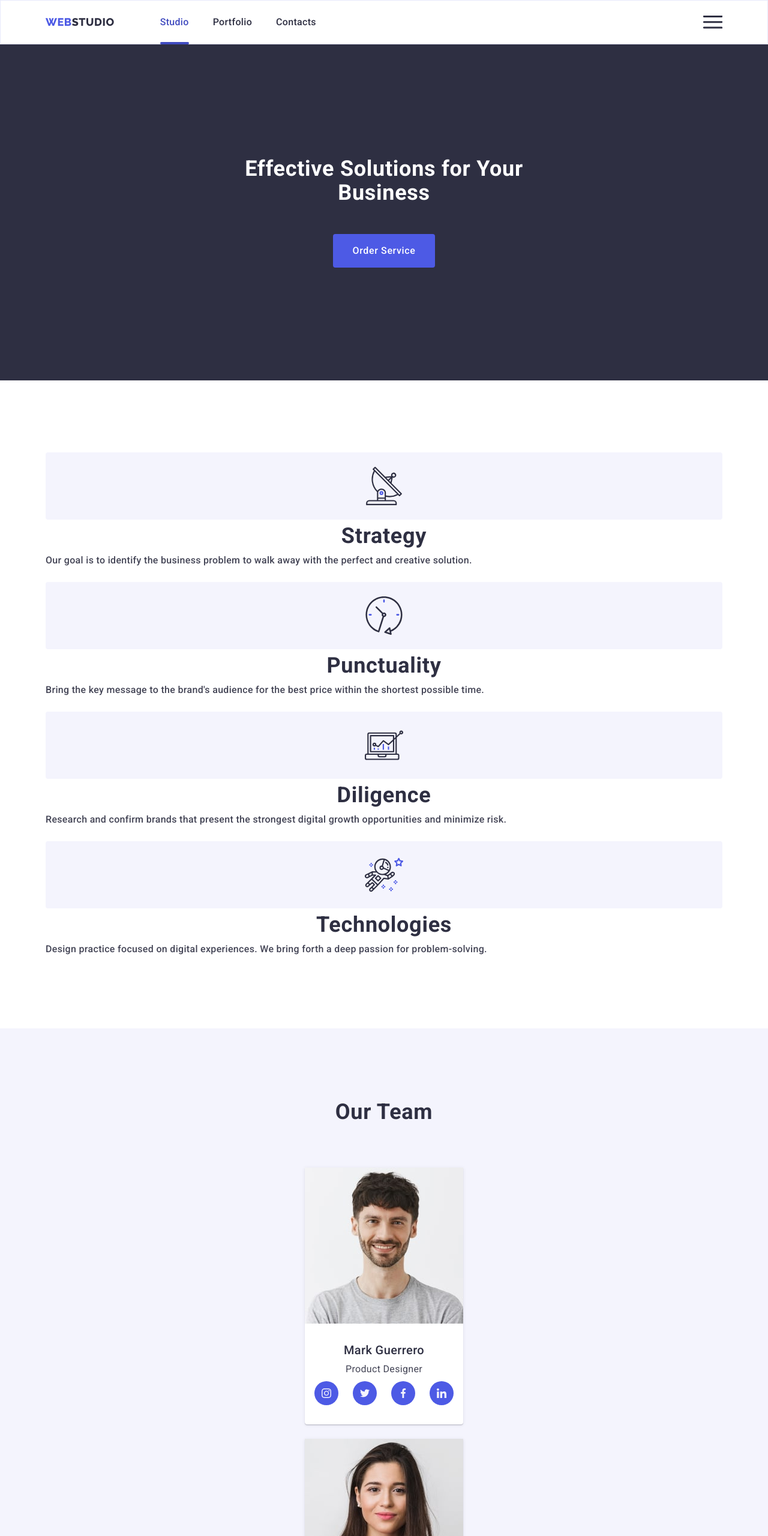
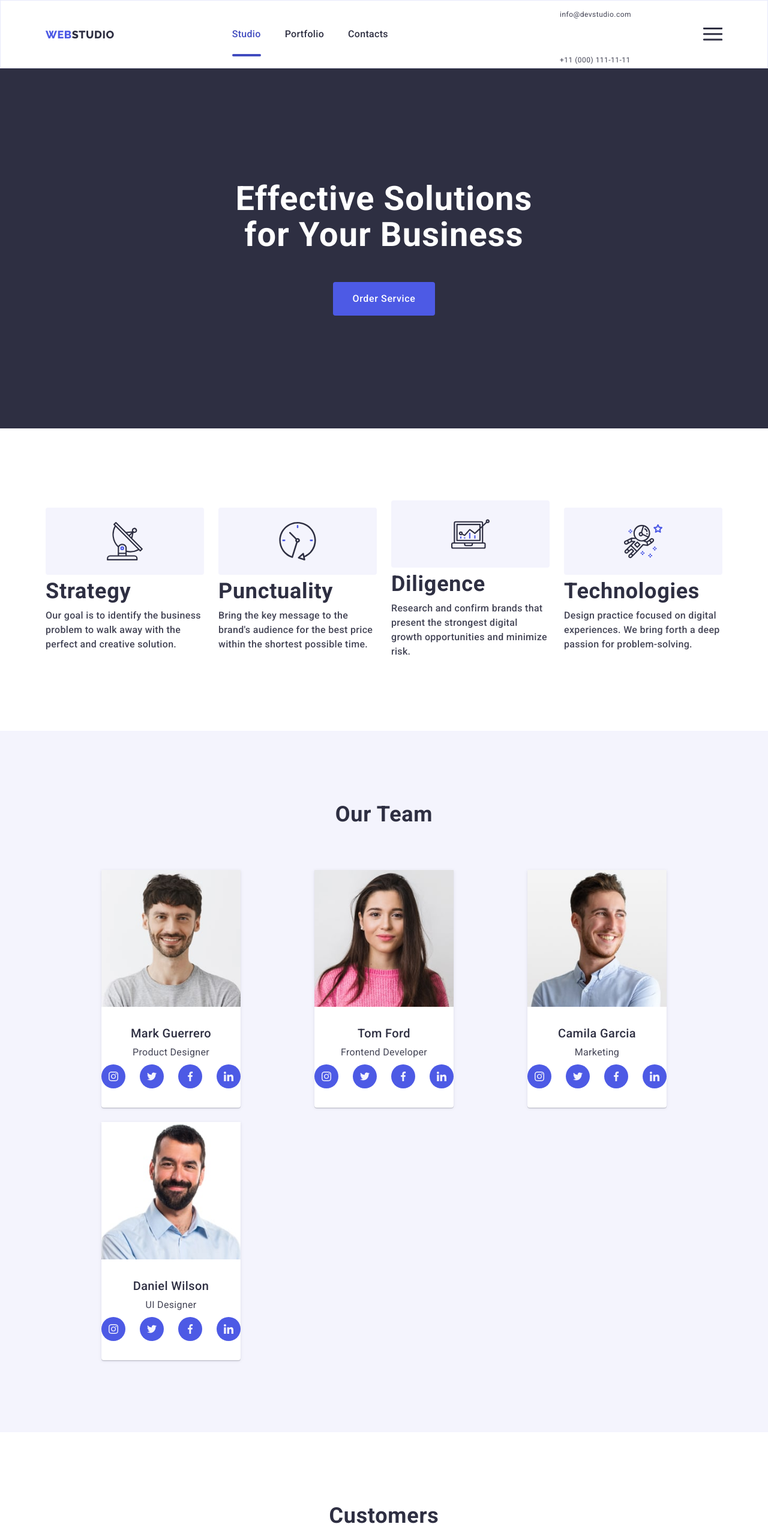
Before and after one commit to slonic32/goit-markup-hw-06, a plain HTML site: page index.html in a window 1280 px wide. Shown: the top 2560 px of the page at 60% size. Drawn offline with nearby package versions, Linux system fonts and the light colour scheme.

Commit message:
add header, hero, solution, team section at 768px

```diff
--- a/css/styles.css
+++ b/css/styles.css
@@ -68,6 +68,12 @@ fieldset {
   padding: 0 16px;
 }
 
+@media (min-width: 768px) {
+  .container {
+    max-width: 768px;
+  }
+}
+
 .visually-hidden {
   position: absolute;
   width: 1px;
@@ -166,6 +172,16 @@ button {
   color: var(--color-Navy-blue);
 }
 
+.header-border {
+  min-width: 100%;
+  background: var(--color-WHITE);
+  border: 1px solid var(--color-cornflower);
+
+  box-shadow: 0px 1px 6px 0px rgba(46, 47, 66, 0.08),
+    0px 1px 1px 0px rgba(46, 47, 66, 0.16),
+    0px 2px 1px 0px rgba(46, 47, 66, 0.08);
+}
+
 .header-flex {
   display: flex;
   align-items: center;
@@ -174,21 +190,109 @@ button {
   margin-bottom: 22px;
 }
 
+@media (min-width: 768px) {
+  .header-flex {
+    margin-top: 0;
+    margin-bottom: 0;
+    gap: 120px;
+  }
+
+  .header-navigation-flex {
+    display: flex;
+    align-items: center;
+    justify-content: space-between;
+    gap: 120px;
+  }
+}
+
 .header-menu-flex {
   display: none;
 }
 
-.header-border {
-  background: var(--color-WHITE);
-  border: 1px solid var(--color-cornflower);
-
-  box-shadow: 0px 1px 6px 0px rgba(46, 47, 66, 0.08),
-    0px 1px 1px 0px rgba(46, 47, 66, 0.16),
-    0px 2px 1px 0px rgba(46, 47, 66, 0.08);
+@media (min-width: 768px) {
+  .header-menu-flex {
+    display: flex;
+    gap: 40px;
+    justify-content: space-between;
+  }
+  .header-link {
+    display: block;
+    padding-top: 24px;
+    padding-bottom: 24px;
+  }
+
+  .header-navigation-link {
+    color: var(--color-Navy-blue);
+    transition-property: color;
+    transition-duration: 250ms;
+    transition-timing-function: cubic-bezier(0.4, 0, 0.2, 1);
+  }
+
+  .header-navigation-link:hover,
+  .header-navigation-link:focus {
+    color: var(--color-OCEAN);
+  }
+
+  .current {
+    color: var(--color-OCEAN);
+
+    position: relative;
+  }
+
+  .current::after {
+    position: absolute;
+    left: 0;
+    bottom: -1px;
+
+    content: '';
+    width: 100%;
+    height: 4px;
+    border-radius: 2px;
+
+    background: var(--color-OCEAN);
+  }
 }
 
 .header-address {
   display: none;
+}
+
+@media (min-width: 768px) {
+  .header-address {
+    display: block;
+    font-style: normal;
+  }
+
+  .header-address-flex {
+    display: flex;
+
+    justify-content: space-between;
+    flex-direction: column;
+  }
+
+  .header-address-flex .header-link {
+    padding-top: 16px;
+    padding-bottom: 6px;
+  }
+
+  .header-address-flex .text-body {
+    font-size: 12px;
+
+    line-height: 1.17;
+    letter-spacing: 0.04em;
+  }
+
+  .header-address-link {
+    color: var(--color-SLATE);
+    transition-property: color;
+    transition-duration: 250ms;
+    transition-timing-function: cubic-bezier(0.4, 0, 0.2, 1);
+  }
+
+  .header-address-link:hover,
+  .header-address-link:focus {
+    color: var(--color-OCEAN);
+  }
 }
 
 .button-oder {
@@ -196,7 +300,7 @@ button {
   text-align: center;
   color: var(--color-WHITE);
   background-color: var(--color-Iris);
-  margin-top: 72px;
+
   margin-left: auto;
   margin-right: auto;
   padding: 16px 32px;
@@ -260,6 +364,27 @@ button {
   }
 }
 
+@media (min-width: 768px) {
+  .section-hero {
+    background-image: linear-gradient(
+        rgba(46, 47, 66, 0.7),
+        rgba(46, 47, 66, 0.7)
+      ),
+      url(../images/hero-background/bg-tablet.jpg);
+    max-width: 1158px;
+  }
+}
+
+@media (min-width: 768px) and (min-resolution: 192dpi) {
+  .section-hero {
+    background-image: linear-gradient(
+        rgba(46, 47, 66, 0.7),
+        rgba(46, 47, 66, 0.7)
+      ),
+      url(../images/hero-background/bg-tablet2x.jpg);
+  }
+}
+
 .section-hero .container {
   padding: 0;
 }
@@ -268,12 +393,21 @@ button {
   color: var(--color-WHITE);
   text-align: center;
   max-width: 320px;
-  margin: auto;
-}
-
-.section-hero .text-header-large {
-  font-size: 36px;
-  line-height: 1.11;
+  margin: 0 auto 72px auto;
+}
+
+@media (min-width: 768px) {
+  .section-hero-header {
+    max-width: 496px;
+    margin-bottom: 36px;
+  }
+}
+
+@media (max-width: 767px) {
+  .section-hero .text-header-large {
+    font-size: 36px;
+    line-height: 1.11;
+  }
 }
 
 .section-solutions {
@@ -292,6 +426,20 @@ button {
   flex-basis: 100%;
 }
 
+@media (min-width: 768px) {
+  .section-solutions-flex {
+    flex-direction: row;
+    row-gap: 72px;
+    column-gap: 24px;
+    flex-wrap: wrap;
+    align-items: center;
+  }
+
+  .section-solutions-item {
+    flex-basis: calc((100% - 24px) / 2);
+  }
+}
+
 .section-solutions-box {
   display: none;
 }
@@ -302,6 +450,12 @@ button {
   text-align: center;
 }
 
+@media (min-width: 768px) {
+  .section-solutions-header {
+    text-align: left;
+  }
+}
+
 .section-solutions .text-header-small {
   font-size: 36px;
   font-weight: 700;
@@ -321,8 +475,10 @@ button {
   padding: 96px 0;
 }
 
-.section-team .container {
-  padding: 0;
+@media (min-width: 768px) {
+  .section-team .container {
+    padding: 0 108px;
+  }
 }
 
 .section-team-header-big {
@@ -340,6 +496,17 @@ button {
   justify-content: space-between;
 }
 
+@media (min-width: 768px) {
+  .section-team-flex {
+    max-width: 100%;
+    flex-direction: row;
+    flex-wrap: wrap;
+    row-gap: 64px;
+    column-gap: 24px;
+    align-items: center;
+  }
+}
+
 .section-team-item {
   background-color: var(--color-WHITE);
   flex-basis: 100%;
@@ -349,6 +516,12 @@ button {
     0px 1px 6px 0px rgba(46, 47, 66, 0.08);
 }
 
+@media (min-width: 768px) {
+  .section-team-item {
+    flex-basis: calc((100% - 24px) / 2);
+  }
+}
+
 .section-team-item-text {
   text-align: center;
   margin-bottom: 8px;
@@ -366,7 +539,7 @@ button {
 
 .section-team-icon-list {
   display: flex;
-  gap: 24px;
+
   justify-content: space-between;
 }
 
@@ -949,6 +1122,12 @@ button {
   background-color: rgba(0, 0, 0, 0.1);
 }
 
+@media (min-width: 768px) {
+  .menu-toggle {
+    display: none;
+  }
+}
+
 .menu-container {
   position: fixed;
   top: 0;
```
Also changed, not shown: portfolio.html (+2 -2 lines).
